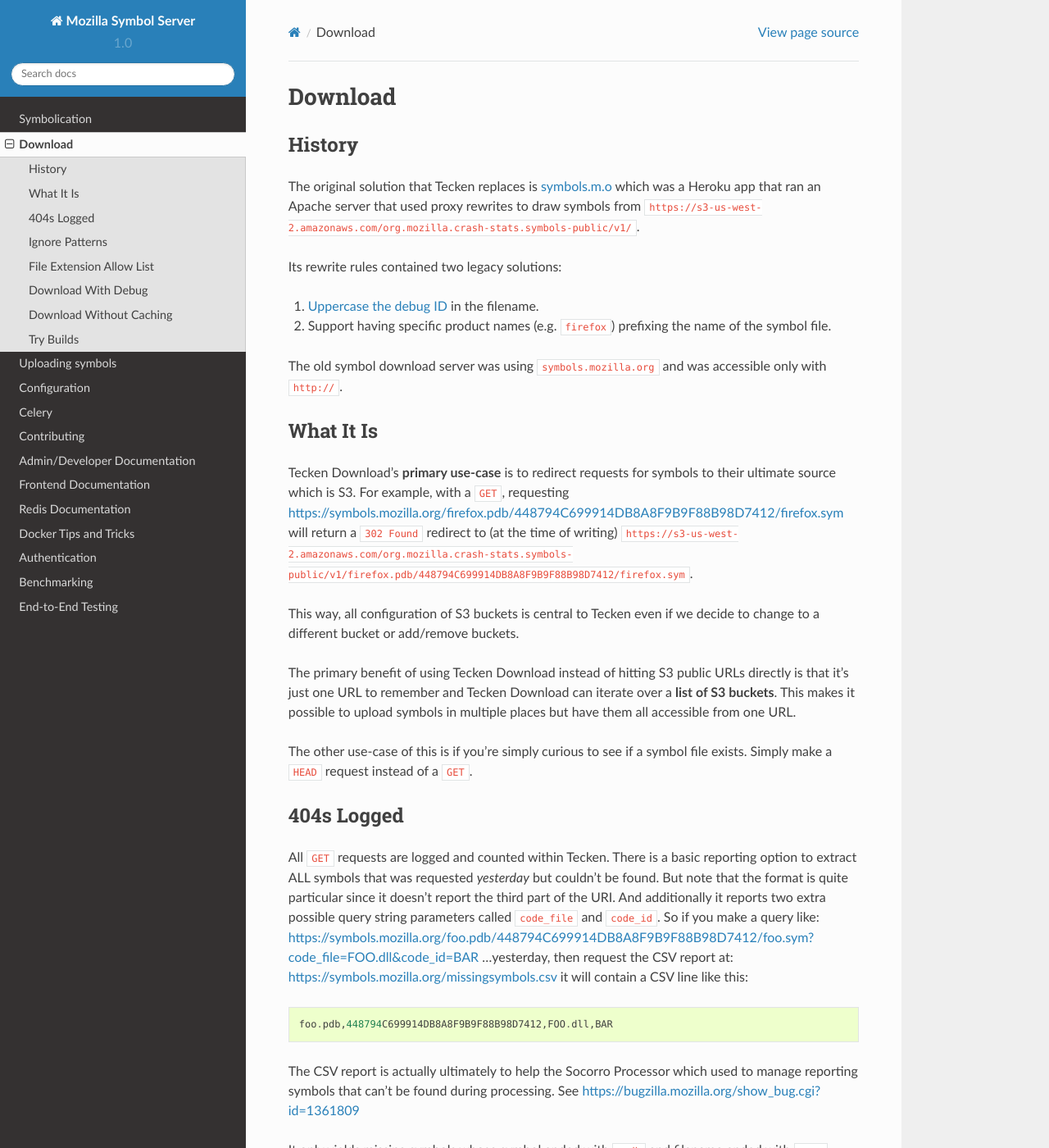
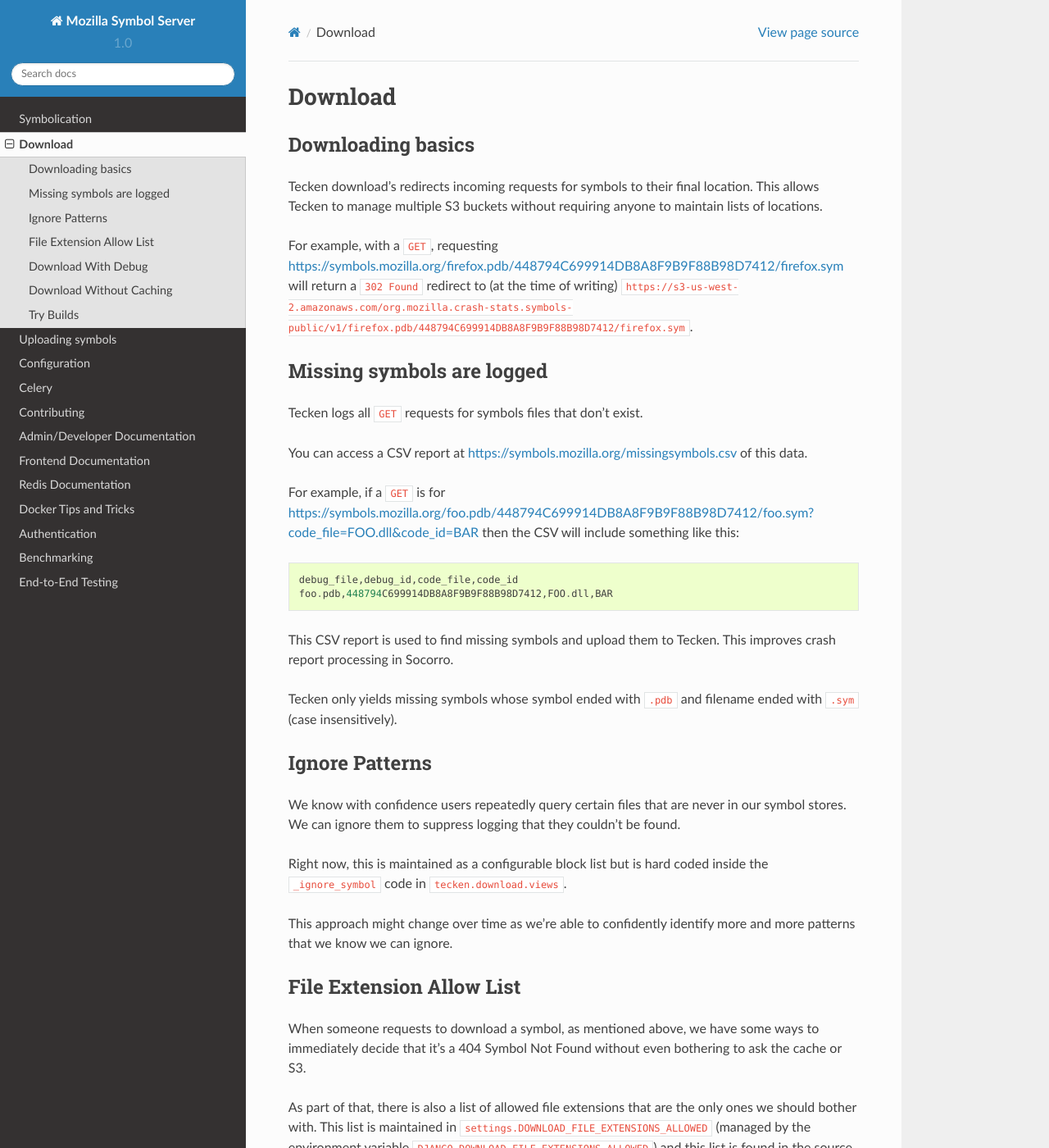
Before and after one commit to mozilla-services/tecken, a Sphinx documentation site: the page built from docs/download.rst, in a window 1280 px wide and 1400 px high. Shown: the whole window at 82% size. Built offline with Sphinx 7.4.7 and the Read the Docs theme 2.0.0, drawn with Linux system fonts in a browser that asks for light colours; some of the changed text lies outside the part shown.

Commit message:
bug 1657434: update download docs

```diff
--- a/docs/download.rst
+++ b/docs/download.rst
@@ -4,85 +4,52 @@
 Download
 ========
 
+Downloading basics
+==================
 
-History
-=======
+Tecken download's redirects incoming requests for symbols to their final
+location. This allows Tecken to manage multiple S3 buckets without requiring
+anyone to maintain lists of locations.
 
-The original solution that Tecken replaces is `symbols.m.o`_ which was a
-Heroku app that ran an Apache server that used proxy rewrites to
-draw symbols from ``https://s3-us-west-2.amazonaws.com/org.mozilla.crash-stats.symbols-public/v1/``.
-
-Its rewrite rules contained two legacy solutions:
-
-1. `Uppercase the debug ID`_ in the filename.
-
-2. Support having specific product names (e.g. ``firefox``) prefixing the
-   name of the symbol file.
+For example, with a ``GET``, requesting
+:base_url:`/firefox.pdb/448794C699914DB8A8F9B9F88B98D7412/firefox.sym` will
+return a ``302 Found`` redirect to (at the time of writing)
+``https://s3-us-west-2.amazonaws.com/org.mozilla.crash-stats.symbols-public/v1/firefox.pdb/448794C699914DB8A8F9B9F88B98D7412/firefox.sym``.
 
 
-The old symbol download server was using ``symbols.mozilla.org`` and
-was accessible only with ``http://``.
+Missing symbols are logged
+==========================
 
-.. _`symbols.m.o`: https://github.com/mozilla-services/symbols.m.o
-.. _`Uppercase the debug ID`: https://bugzilla.mozilla.org/show_bug.cgi?id=660932
+Tecken logs all ``GET`` requests for symbols files that don't exist.
 
+You can access a CSV report at :base_url:`/missingsymbols.csv` of this data.
 
-What It Is
-==========
+For example, if a ``GET`` is for
+:base_url:`/foo.pdb/448794C699914DB8A8F9B9F88B98D7412/foo.sym?code_file=FOO.dll&code_id=BAR`
+then the CSV will include something like this::
 
-Tecken Download's **primary use-case** is to redirect requests for symbols to
-their ultimate source which is S3. For example, with a ``GET``, requesting
-:base_url:`/firefox.pdb/448794C699914DB8A8F9B9F88B98D7412/firefox.sym`
-will return a ``302 Found`` redirect to (at the time of writing)
-``https://s3-us-west-2.amazonaws.com/org.mozilla.crash-stats.symbols-public/v1/firefox.pdb/448794C699914DB8A8F9B9F88B98D7412/firefox.sym``.
-
-This way, all configuration of S3 buckets is central to Tecken even if we
-decide to change to a different bucket or add/remove buckets.
-
-The primary benefit of using Tecken Download instead of hitting S3 public
-URLs directly is that it's just one URL to remember and Tecken Download
-can iterate over a **list of S3 buckets**. This makes it possible to
-upload symbols in multiple places but have them all accessible from one URL.
-
-The other use-case of this is if you're simply curious to see if a symbol
-file exists. Simply make a ``HEAD`` request instead of a ``GET``.
-
-404s Logged
-===========
-
-All ``GET`` requests are logged and counted within Tecken. There is
-a basic reporting option to extract ALL symbols that was requested
-*yesterday* but couldn't be found. But note that the format is quite
-particular since it doesn't report the third part of the URI. And
-additionally it reports two extra possible query string parameters
-called ``code_file`` and ``code_id``. So if you make a query like:
-:base_url:`/foo.pdb/448794C699914DB8A8F9B9F88B98D7412/foo.sym?code_file=FOO.dll&code_id=BAR`
-...yesterday, then request the CSV report at:
-:base_url:`/missingsymbols.csv` it will contain a CSV line like this::
-
+    debug_file,debug_id,code_file,code_id
     foo.pdb,448794C699914DB8A8F9B9F88B98D7412,FOO.dll,BAR
 
-The CSV report is actually ultimately to help the Socorro Processor
-which used to manage reporting symbols that can't be found during
-processing. See https://bugzilla.mozilla.org/show_bug.cgi?id=1361809
+This CSV report is used to find missing symbols and upload them to Tecken.
+This improves crash report processing in Socorro.
 
-It only yields missing symbols whose symbol ended with
-``.pdb`` and filename ended with ``.sym`` (case insensitively).
-The purpose of this is to get missing symbols that *could* be fetched
-from Microsoft.
+Tecken only yields missing symbols whose symbol ended with ``.pdb`` and filename
+ended with ``.sym`` (case insensitively).
+
 
 Ignore Patterns
 ===============
 
-We know with confidence users repeatedly query certain files that are
-never in our symbol stores. We can ignore them to suppress logging
-that they couldn't be found.
+We know with confidence users repeatedly query certain files that are never in
+our symbol stores. We can ignore them to suppress logging that they couldn't be
+found.
 
-Right now, this is maintained as a configurable block list but is hard
-coded inside the ``_ignore_symbol`` code in ``tecken.download.views``.
+Right now, this is maintained as a configurable block list but is hard coded
+inside the ``_ignore_symbol`` code in ``tecken.download.views``.
 
-This approach might change over time as we're able to confidently
-identify more and more patterns that we know we can ignore.
+This approach might change over time as we're able to confidently identify more
+and more patterns that we know we can ignore.
 
 
 File Extension Allow List
@@ -103,9 +70,8 @@ signed in as a superuser.
 Download With Debug
 ===================
 
-To know how long it took to make a "download", you can simply measure
-the time it takes to send the request to Tecken for a specific symbol.
-For example:
+To know how long it took to make a "download", you can simply measure the time
+it takes to send the request to Tecken for a specific symbol.  For example:
 
 .. code-block:: shell
 
@@ -114,23 +80,23 @@ For example:
 Note, that will tell you the total time it took your computer to make the
 request to Tecken **plus** Tecken's time to talk to S3.
 
-If you want to know how long it took Tecken *internally* to
-talk to S3, you can add a header to your outgoing request. For example:
+If you want to know how long it took Tecken *internally* to talk to S3, you can
+add a header to your outgoing request. For example:
 
 .. code-block:: shell
 
-    $ curl -v -H 'Debug: true' https://symbols.mozilla.org/firefox.pdb/448794C699914DB8A8F9B9F88B98D7412/firefox.sym
+    $ curl -v -H 'Debug: true' \
+        https://symbols.mozilla.org/firefox.pdb/448794C699914DB8A8F9B9F88B98D7412/firefox.sym
 
-Then you'll get a response header called ``Debug-Time``. In the ``curl``
-output it will look something like this::
+Then you'll get a response header called ``Debug-Time``. In the ``curl`` output
+it will look something like this::
 
     < Debug-Time: 0.627500057220459
 
-If that value is not present it's because Django was not even able to
-route your request to the code that talks to S3. It can also come back
-as exactly ``Debug-Time: 0.0`` which means the symbol is in a block list of
-symbols that are immediately ``404 Not Found`` based on filename pattern
-matching.
+If that value is not present it's because Django was not even able to route
+your request to the code that talks to S3. It can also come back as exactly
+``Debug-Time: 0.0`` which means the symbol is in a block list of symbols that
+are immediately ``404 Not Found`` based on filename pattern matching.
 
 
 Download Without Caching
@@ -139,13 +105,12 @@ Download Without Caching
 Generally we can cache our work around S3 downloads quite aggressively since we
 tightly control the (only) input. Whenever a symbol archive file is uploaded,
 for every file within that we upload to S3 we also invalidate it from our
-cache. That means we can cache information about whether certain symbols
-exist in S3 or not quite long.
+cache. That means we can cache information about whether certain symbols exist
+in S3 or not quite long.
 
-However, if you are debugging something or if you manually remove a symbol
-from S3 that control is "lost". But there is a way to force the cache to
-be ignored. However, it only ignores looking in the cache. It will always
-update the cache.
+However, if you are debugging something or if you manually remove a symbol from
+S3 that control is "lost". But there is a way to force the cache to be ignored.
+However, it only ignores looking in the cache. It will always update the cache.
 
 To do this append ``?_refresh`` to the URL. For example:
 
@@ -174,9 +139,8 @@ To do this append ``?_refresh`` to the URL. For example:
 Try Builds
 ==========
 
-By default, when you request to download a symbol, Tecken will iterate
-through a list of available S3 configurations. By default it's only really
-one, the main S3 bucket for public symbols.
+By default, when you request to download a symbol, Tecken will iterate through
+a list of available S3 configurations.
 
 To download symbols that might be part of a Try build you have to pass an
 optional query string key: ``try``. Or you can prefix the URL with ``/try``.
@@ -194,11 +158,11 @@ For example:
     ...302 Found...
 
 What Tecken does is, if you pass ``?try`` to the URL or use the ``/try``
-prefix, it takes the existing list of S3 configurations and
-*appends* the S3 configuration for Try builds.
+prefix, it takes the existing list of S3 configurations and *appends* the S3
+configuration for Try builds.
 
-Note; symbols from Try builds is always tried last! So if there's a known
-symbol called ``foo.pdb/HEX/foo.sym`` and someone triggers a Try build
-(which uploads its symbols) with the exact same name (and build ID) and
-even if you use ``https://symbols.mozilla.org/foo.pdb/HEX/foo.sym?try``
-the existing (non-Try build) symbol will be matched first.
+Note: symbols from Try builds is always tried last! So if there's a known
+symbol called ``foo.pdb/HEX/foo.sym`` and someone triggers a Try build (which
+uploads its symbols) with the exact same name (and build ID) and even if you
+use ``https://symbols.mozilla.org/foo.pdb/HEX/foo.sym?try`` the existing
+(non-Try build) symbol will be matched first.
```
